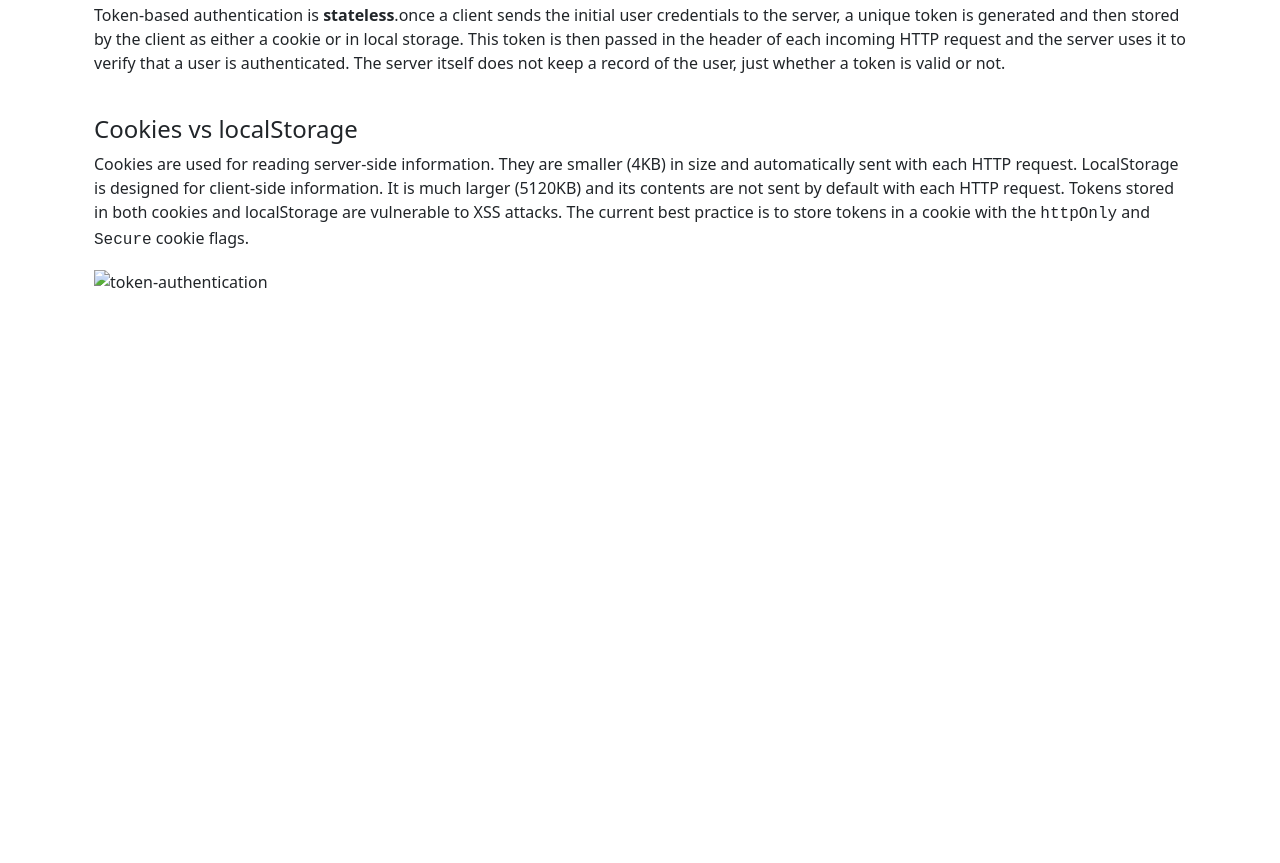
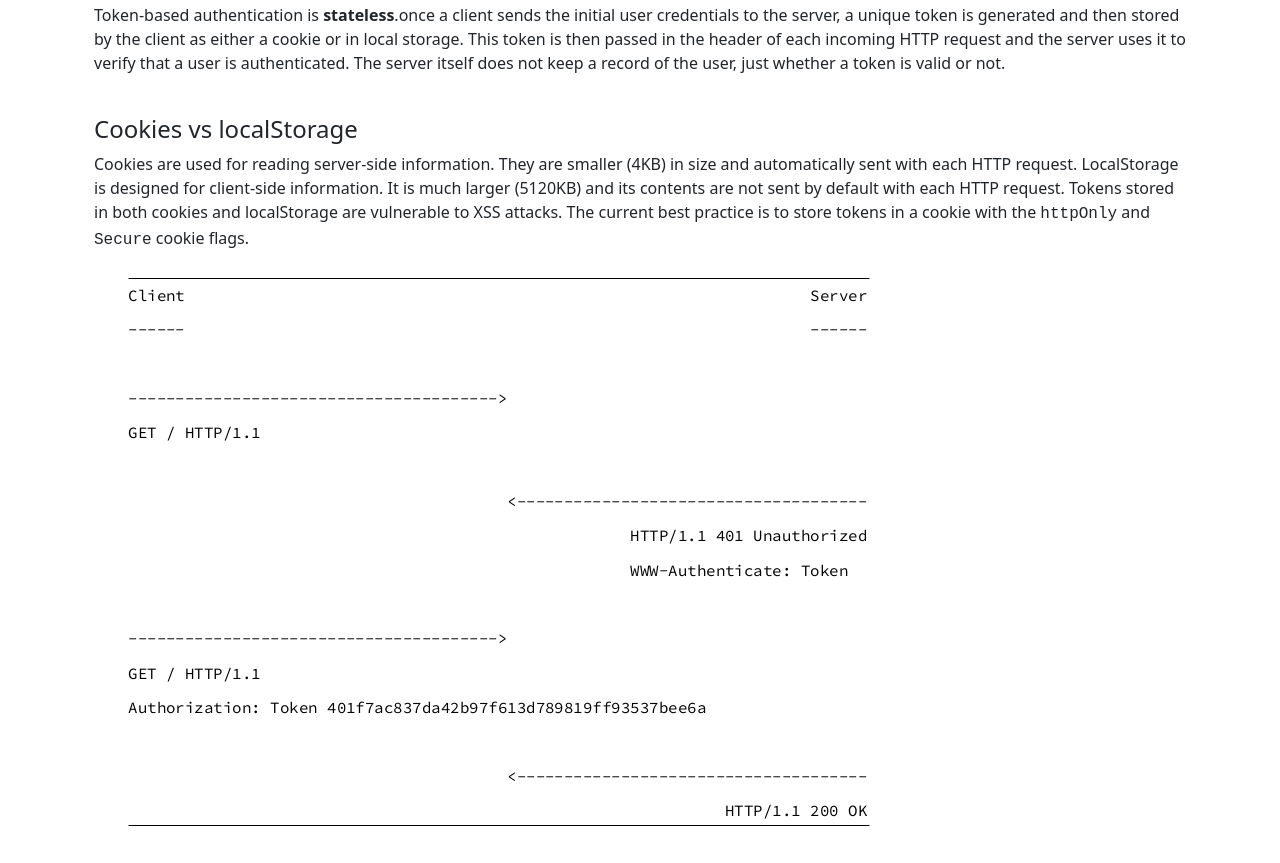
Before and after one commit to Akash-Trivedi/better-with-python, a plain HTML site: page index.html in a window 1280 px wide. Shown: the part 3326-4189 px from the top of the page. Before the commit the page ends 3636 px from the top, so only its background shows below. Drawn offline with nearby package versions, Linux system fonts and the light colour scheme.

Commit message:
permissions and authentication added

```diff
--- a/index.html
+++ b/index.html
@@ -351,7 +351,7 @@ permission_classes = (YourPermissionClass,)
                     <span style="font-family: monospace;">Secure</span> cookie flags.
                 </p>
                 <p>
-                    <img src="token-authentication.png" alt="token-authentication">
+                    <img src="assets/img/token-authentication.png" alt="token-authentication">
                 </p>
             </div>
         </div>
```
Also changed, not shown: assets/img/token-authentication.png (added).
